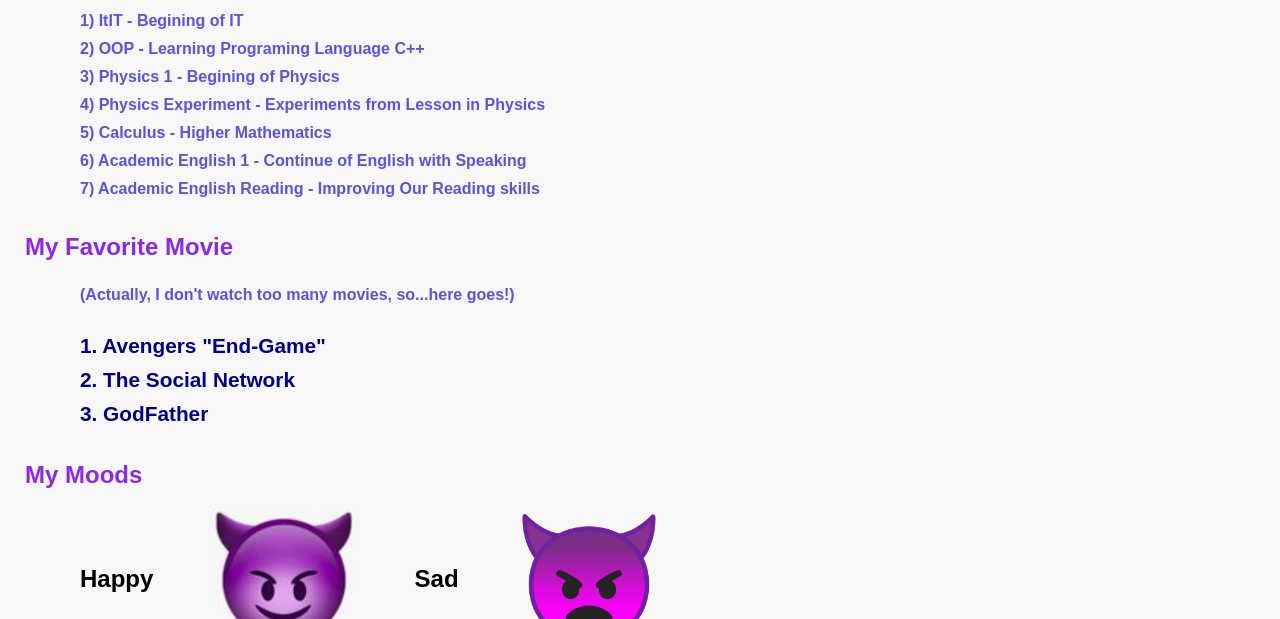
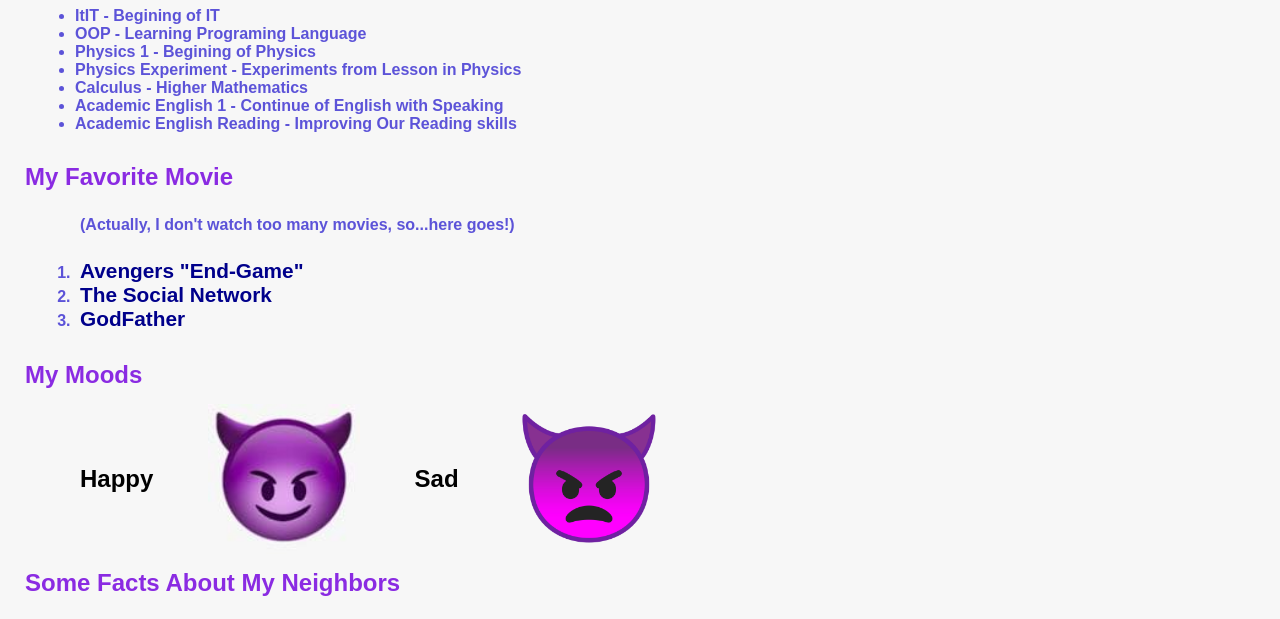
Before and after one commit to MrNeGaTiVe04/MrNeGaTiVe04, a plain HTML site: page index.html in a window 1280 px wide. Shown: the part 186-805 px from the top of the page. Drawn offline with Linux system fonts and the light colour scheme.

Commit message:
Update index.html

```diff
--- a/index.html
+++ b/index.html
@@ -13,21 +13,24 @@
     <hr>
     <h2 class="h2">My Classes This Quarter</h2>
     <div class="paragraphs">
-        <p>1) ItIT - Begining of IT</p>
-        <p>2) OOP - Learning Programing Language C++</p>
-        <p>3) Physics 1 - Begining of Physics</p>
-        <p>4) Physics Experiment - Experiments from Lesson in Physics</p>
-        <p>5) Calculus - Higher Mathematics</p>
-        <p>6) Academic English 1 - Continue of English with Speaking</p>
-        <p>7) Academic English Reading - Improving Our Reading skills
-    </p>
+        <ul>
+            <li>ItIT - Begining of IT</li>
+            <li>OOP - Learning Programing Language</li>
+            <li>Physics 1 - Begining of Physics</li>
+            <li>Physics Experiment - Experiments from Lesson in Physics</li>
+            <li>Calculus - Higher Mathematics</li>
+            <li>Academic English 1 - Continue of English with Speaking</li>
+            <li>Academic English Reading - Improving Our Reading skills</li>
+        </ul>
     </div>
     <h2 class="h2">My Favorite Movie</h2>
     <p class="paragraphs">(Actually, I don't watch too many movies, so...here goes!)</p>
     <div class="paragraphs">
-        <a href="https://www.imdb.com/title/tt4154796/?ref_=nv_sr_srsg_0">1. Avengers "End-Game"</a>
-        <a href="https://www.imdb.com/title/tt1285016/?ref_=nv_sr_srsg_0">2. The Social Network</a>
-        <a href="https://www.imdb.com/title/tt0068646/?ref_=nv_sr_srsg_0">3. GodFather</a>
+        <ol>
+            <li><a href="https://www.imdb.com/title/tt4154796/?ref_=nv_sr_srsg_0">Avengers "End-Game"</a>
+            <li><a href="https://www.imdb.com/title/tt1285016/?ref_=nv_sr_srsg_0">The Social Network</a></li>
+            <li><a href="https://www.imdb.com/title/tt0068646/?ref_=nv_sr_srsg_0">GodFather</a></li></li>
+        </ol>
     </div>
     <h2 class="h2">My Moods</h2>
     <div class="mood">
```
